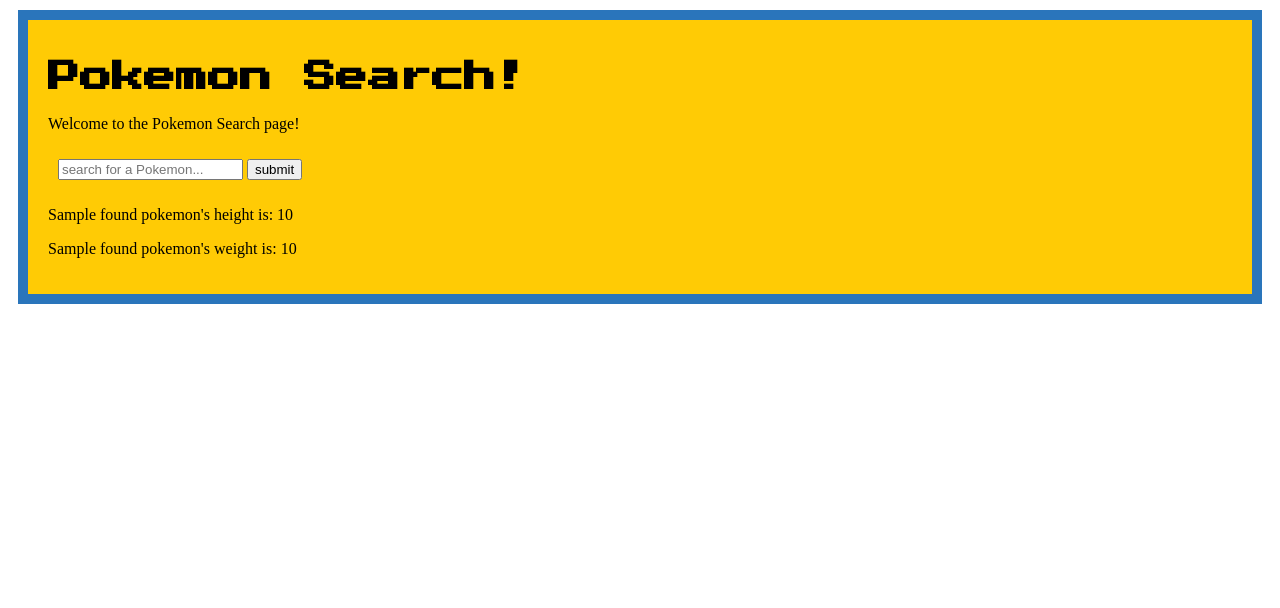
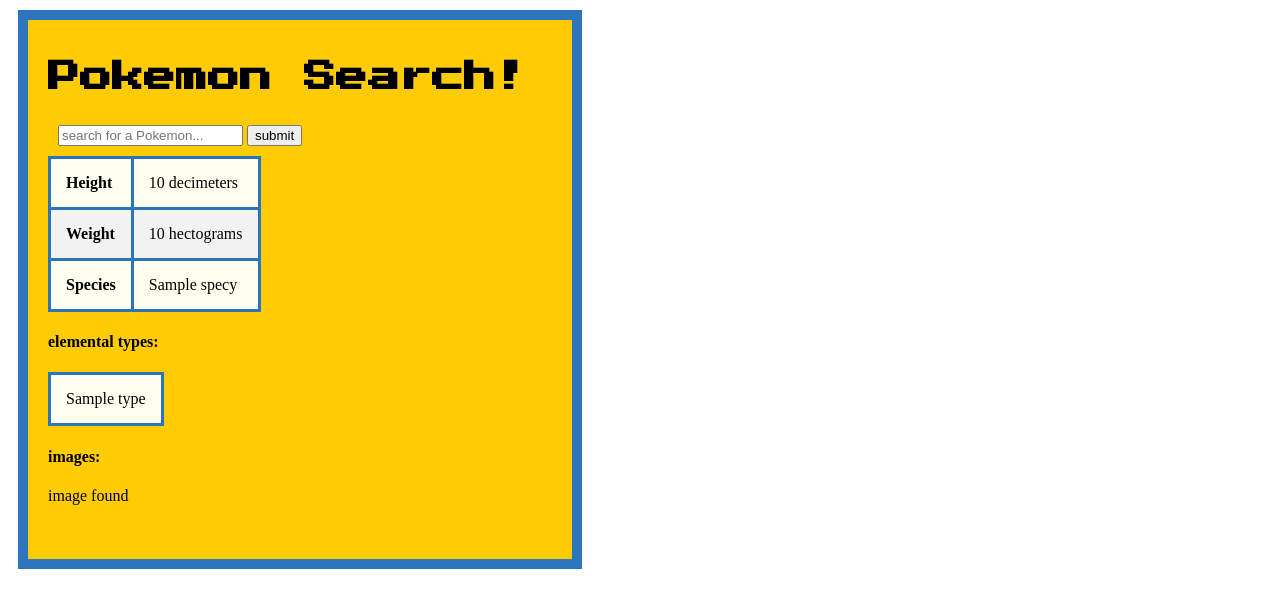
Before and after one commit to wickertongue/pokemon_search_in_python, a Flask app: template templates/homepage.html in a window 1280 px wide. Shown: the top 608 px of the page. Run offline with Flask 2, Linux system fonts and the light colour scheme; the template is opened without the code that fills it: most values are stand-ins (such as "Sample title", 1, 10 or a date in 2020).

Commit message:
feature(homepage.html, style.css): added tables, returning elemental types, beginning on image structure

```diff
--- a/static/style.css
+++ b/static/style.css
@@ -15,6 +15,39 @@
 	padding: 10px;
 }
 
+#images {
+  display: flex;
+  justify-content: space-evenly;
+  flex-wrap: wrap;
+}
+
+#pokemonDetail {
+  font-family: Verdana, Geneva, Tahoma, sans-serif;
+}
+
 h1 {
   font-family: 'Press Start 2P';
 }
+
+table, th, td {
+  border-collapse: collapse;
+  border: 3px solid #2a75bb;
+}
+
+th, td {
+  border-bottom: 1px solid grey;
+  padding: 15px;
+  text-align: left;
+}
+
+tr:nth-child(even) {
+  background-color: #f2f2f2;
+}
+
+tr:nth-child(odd) {
+  background-color: ivory;
+}
+
+tr:hover {
+  background-color: #f5ebbc;
+}
--- a/templates/homepage.html
+++ b/templates/homepage.html
@@ -1,5 +1,5 @@
 <!DOCTYPE html>
-<html>
+<html lang="en" style="width:600px">
 
 <head>
 	<title>Pokemon Search</title>
@@ -9,19 +9,52 @@
 <body>
 	<div class="mainApp">
 		<h1>Pokemon Search!</h1>
-		<p>Welcome to the Pokemon Search page!</p>
 		<div id="pokemon-search">
 			<form method="POST">
-				<input type="text" name="searchedPokemon" placeholder="search for a Pokemon...">
-				<input type="submit" value="submit"/>
+				<input type="text" name="searchedPokemon" placeholder="search for a Pokemon..." />
+				<input type="submit" value="submit" />
 			</form>
 		</div>
 		{% if found_pokemon %}
 		<div>
-			<p>{{ found_pokemon.name }}'s height is: {{ found_pokemon.height }}</p>
-			<p>{{ found_pokemon.name }}'s weight is: {{ found_pokemon.weight }}</p>
+			<table>
+				<tr>
+					<th>Height</th>
+					<td>{{ found_pokemon.height }} decimeters</td>
+				</tr>
+				<tr>
+					<th>Weight</th>
+					<td>{{ found_pokemon.weight }} hectograms</td>
+				</tr>
+				<tr>
+					<th>Species</th>
+					<td>{{ found_pokemon.species.name }}</td>
+				</tr>
+			</table>
+
+			<h4>elemental types:</h4>
+			<table>
+				<tr>
+					{% for object in found_pokemon.types %}
+					<td>
+						<span>{{ object.type.name }}</span>
+					</td>
+					{% endfor %}
+				</tr>
+			</table>
+
 		</div>
 		{% endif %}
+		<h4>images:</h4>
+			<div>
+				{% if found_pokemon.sprites %}
+					{% for image in found_pokemon.sprites %}
+					<p>image found</p>
+					<img :src="image">
+					{% endfor %}
+				{% endif %}
+			</div>
+		</div>
 	</div>
 </body>
 
```
Also changed, not shown: templates/response.html (+14 -2 lines).
